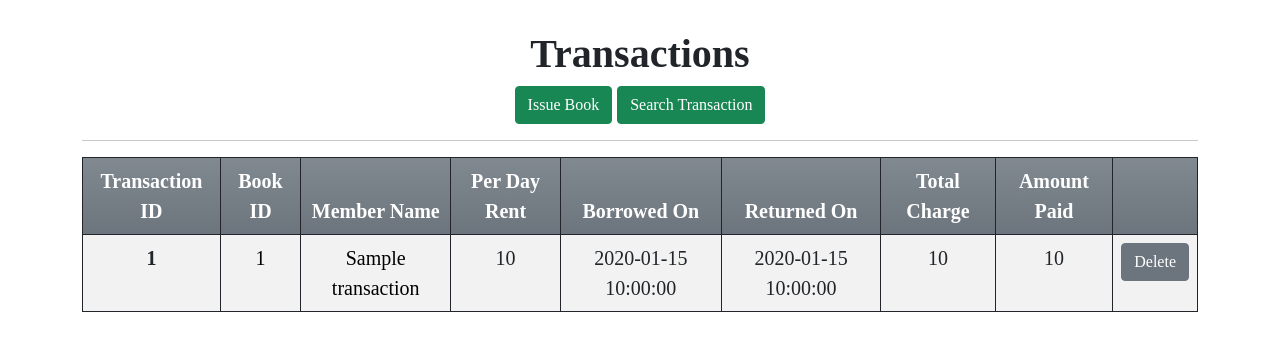
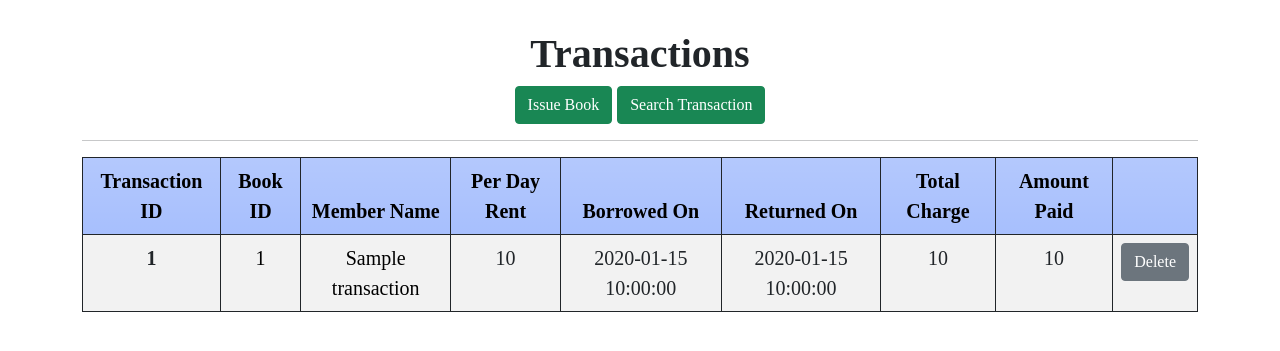
Before and after one commit to khushi8112/Library-Management-System, a Flask app: page /sort/1 in a window 1280 px wide. Shown: the part 68-419 px from the top of the page. Run offline with Flask 3, Linux system fonts and the light colour scheme; tables that the repository leaves empty or names only in its code hold one stand-in row (values such as "Sample post"); some libraries are stand-ins or nearby versions.

Commit message:
2nd Commit

```diff
--- a/app.py
+++ b/app.py
@@ -66,7 +66,7 @@ def delete_member(id):
         mysql.connection.commit()
     except (MySQLdb.Error, MySQLdb.Warning) as e:
         print(e)
-        flash("Member could not be deleted", "danger")
+        flash("Member exists in transactions.", "danger")
         return redirect(url_for('members'))
     finally:
         cur.close()
@@ -163,9 +163,7 @@ class AddBook(Form):
     id = StringField('Book ID', [validators.Length(min=1, max=11)])
     title = StringField('Title', [validators.Length(min=2, max=255)])
     author = StringField('Author', [validators.Length(min=2, max=255)])
-
     average_rating = FloatField('Average Rating',[validators.NumberRange(min=0, max=5)])
-
     isbn = StringField('ISBN', [validators.Length(min=10, max=10)])
     isbn13 = StringField('ISBN13', [validators.Length(min=13, max=13)])
     language_code = StringField('Language', [validators.Length(min=1)])
@@ -388,9 +386,9 @@ def issue(id):
             return redirect('/members')
 
         cur.execute('''INSERT INTO transactions
-                    (book_id,member_id,per_day_fee)
-                    values(%s,%s,%s)''',
-                    [id,form.member_id.data,form.rent.data])
+                    (book_id,member_id,member_name,per_day_fee)
+                    values(%s,%s,%s,%s)''',
+                    [id,form.member_id.data,member['name'],form.rent.data])
 
         cur.execute('''UPDATE books
                     SET available_quantity=available_quantity-1,
@@ -404,8 +402,6 @@ def issue(id):
         flash('book issued successfully!','success')
         return redirect('/transactions')
     return render_template('issue_book.html',id=id,form=form)
-
-
 
 
 
@@ -481,8 +477,6 @@ def issue_book():
             flash('Outstanding debt is more than 500/- ','danger')
             return redirect('/members')
         name=member['name']
-        print(member)
-        print(name)
         cur.execute('''INSERT INTO transactions
                     (book_id,member_id,member_name,per_day_fee)
                     values(%s,%s,%s,%s)''',
@@ -599,6 +593,8 @@ def sort1(param):
                 transaction[key] = "-"
     return render_template('transactions.html',transactions=transactions)
 
+
+
 if __name__ == '__main__':
     app.secret_key = "secret"
     app.run(debug=True)
--- a/setup.py
+++ b/setup.py
@@ -7,9 +7,9 @@ mydb = mysql.connector.connect(
 )
 
 cur = mydb.cursor()
-cur.execute("CREATE DATABASE lib;")
+cur.execute("CREATE DATABASE lms;")
 
-cur.execute("USE lib")
+cur.execute("USE lms")
 
 cur.execute('''CREATE TABLE books (
     id INT(11) NOT NULL AUTO_INCREMENT ,
@@ -51,7 +51,6 @@ cur.execute('''CREATE TABLE transactions (
     returned_on TIMESTAMP NULL ,
     total_charge FLOAT NULL ,
     amount_paid FLOAT NULL ,
-
     PRIMARY KEY (id),
     FOREIGN KEY (book_id) REFERENCES books(id),
     FOREIGN KEY (member_id) REFERENCES members(id)) ENGINE = InnoDB;''')
--- a/templates/books.html
+++ b/templates/books.html
@@ -10,7 +10,7 @@
 {% if books %}
 <div class="table-responsive">
 <table class="table table-hover table-striped table-bordered border-dark">
-    <thead class="table-hover table-bordered border-dark  bg-secondary bg-gradient text-center text-light" >
+    <thead class="table-hover table-bordered border-dark  bg-gradient text-center text-dark" style="background-color: rgb(167, 191, 253);">
         <tr>
             <th>BookID</th>
             <th>Title</th>
--- a/templates/members.html
+++ b/templates/members.html
@@ -10,7 +10,7 @@
 {% if members%}
 <div class="table-responsive">
     <table class="table  table-hover table-striped table-bordered border-dark">
-        <thead class="table-hover table-bordered border-dark  bg-secondary bg-gradient text-center text-light">
+        <thead class="table-hover table-bordered border-dark bg-gradient text-center text-dark" style="background-color: rgb(167, 191, 253);">
             <tr>
                 <th>Member ID</th>
                 <th>Name</th>
--- a/templates/search.html
+++ b/templates/search.html
@@ -24,7 +24,7 @@
     <h2 >Search Result: </h2>
     <hr>
     <table class="table table-hover table-striped table-bordered border-dark">
-        <thead  class="table-hover table-bordered border-dark  bg-secondary bg-gradient text-center text-light">
+        <thead  class="table-hover table-bordered border-dark  bg-gradient text-center text-dark" style="background-color: rgb(167, 191, 253);">
             <th>Book Id</th>
             <th>Book Title</th>
             <th>Book Author</th>
--- a/templates/search_member.html
+++ b/templates/search_member.html
@@ -20,7 +20,7 @@
 <br>
 {% if members %}
     <table class="table table-hover table-striped table-bordered border-dark">
-        <thead class="table-hover table-bordered border-dark  bg-secondary bg-gradient text-center text-light">
+        <thead class="table-hover table-bordered border-dark bg-gradient text-center text-dark" style="background-color: rgb(167, 191, 253);">
             <th>Member ID</th>
             <th>Name</th>
             <th>Email ID</th>
--- a/templates/transactions.html
+++ b/templates/transactions.html
@@ -9,16 +9,16 @@
 {% if transactions%}
 <div class="table-responsive">
 <table class="table table-hover table-striped table-bordered border-dark">
-    <thead class="table-hover table-bordered border-dark bg-secondary bg-gradient text-center text-light">
+    <thead class="table-hover table-bordered border-dark bg-gradient text-center text-dark" style="background-color: rgb(167, 191, 253);">
         <tr>
-            <th><a href="/sort/id" style="text-decoration: none; color: white;">Transaction ID</a></th>
-            <th><a href="/sort/book_id" style="text-decoration: none; color: white;">Book ID</a></th>
-            <th><a href="/sort/member_name" style="text-decoration: none; color: white;">Member Name</a></th>
-            <th><a href="/sort/per_day_fee" style="text-decoration: none; color: white;">Per Day Rent</a></th>
-            <th><a href="/sort/borrowed_on" style="text-decoration: none; color: white;">Borrowed On</a></th>
-            <th><a href="/sort/returned_on" style="text-decoration: none; color: white;">Returned On</a></th>
-            <th><a href="/sort/total_charge" style="text-decoration: none; color: white;">Total Charge</a></th>
-            <th><a href="/sort/amount_paid" style="text-decoration: none; color: white;">Amount Paid</a></th>
+            <th><a href="/sort/id" style="text-decoration: none; color: black;">Transaction ID</a></th>
+            <th><a href="/sort/book_id" style="text-decoration: none; color: black;">Book ID</a></th>
+            <th><a href="/sort/member_name" style="text-decoration: none; color: black;">Member Name</a></th>
+            <th><a href="/sort/per_day_fee" style="text-decoration: none; color: black;">Per Day Rent</a></th>
+            <th><a href="/sort/borrowed_on" style="text-decoration: none; color: black;">Borrowed On</a></th>
+            <th><a href="/sort/returned_on" style="text-decoration: none; color: black;">Returned On</a></th>
+            <th><a href="/sort/total_charge" style="text-decoration: none; color: black;">Total Charge</a></th>
+            <th><a href="/sort/amount_paid" style="text-decoration: none; color: black;">Amount Paid</a></th>
             <th></th>
         </tr>
     </thead>
```
Also changed, not shown: templates/add_book.html (+13 -13 lines), templates/home.html (deleted, +0 -21 lines), templates/index.html (+27 -41 lines), templates/layout.html (+0 -21 lines), templates/reports.html (+26 -26 lines), templates/search_transaction.html (+9 -9 lines), README.md.
